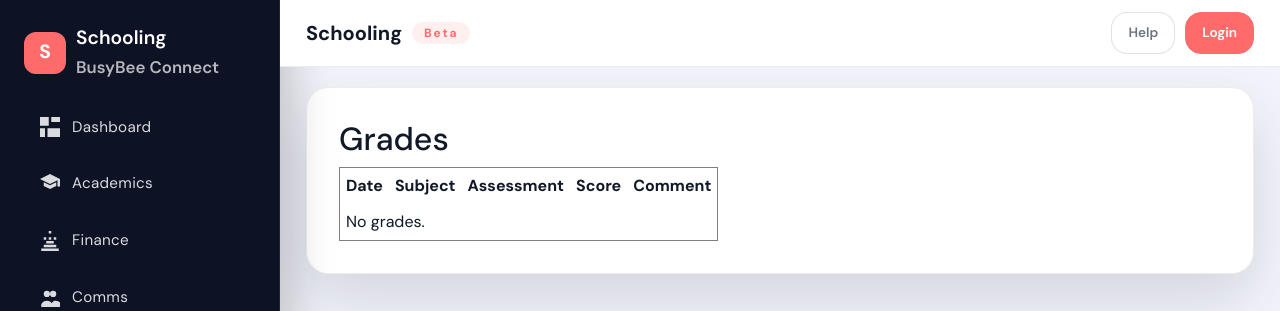
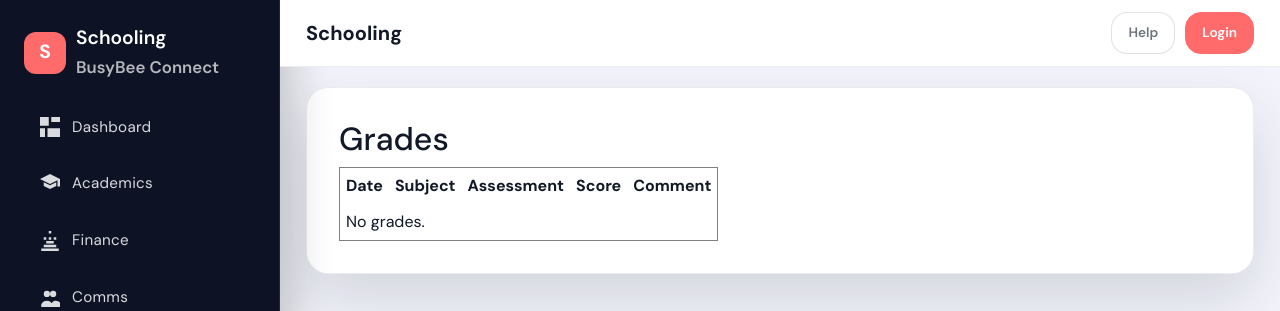
Before and after one commit to McArenaHart/school-management-system, a Django app: template sms/templates/academics/my_grades.html in a window 1280 px wide. Shown: the top 311 px of the page. Run offline with Django 5.2, Linux system fonts and the light colour scheme; the template is opened without the code that fills it, so the values that code supplies are empty; some libraries are stand-ins or nearby versions.

Commit message:
Remove beta pill

```diff
--- a/sms/templates/base.html
+++ b/sms/templates/base.html
@@ -65,7 +65,6 @@
         <header class="top-bar">
           <div class="brand-name">
             <span>Schooling</span>
-            <span class="pill">Beta</span>
           </div>
           <div class="actions">
             <a href="#" class="text-muted">Help</a>
```
